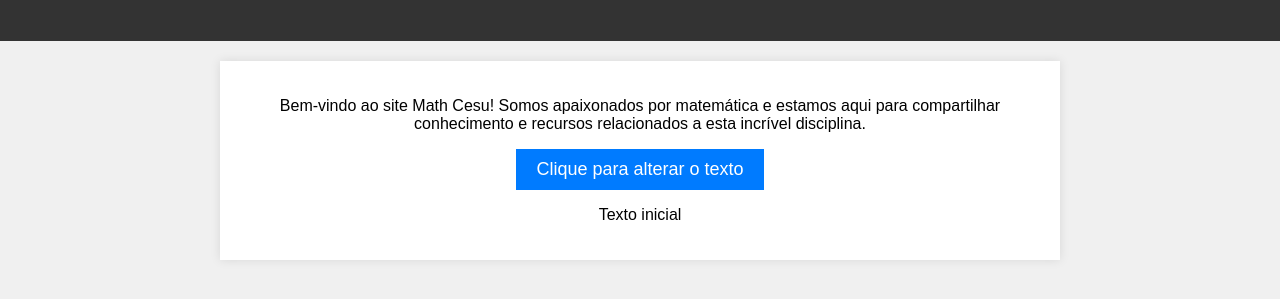
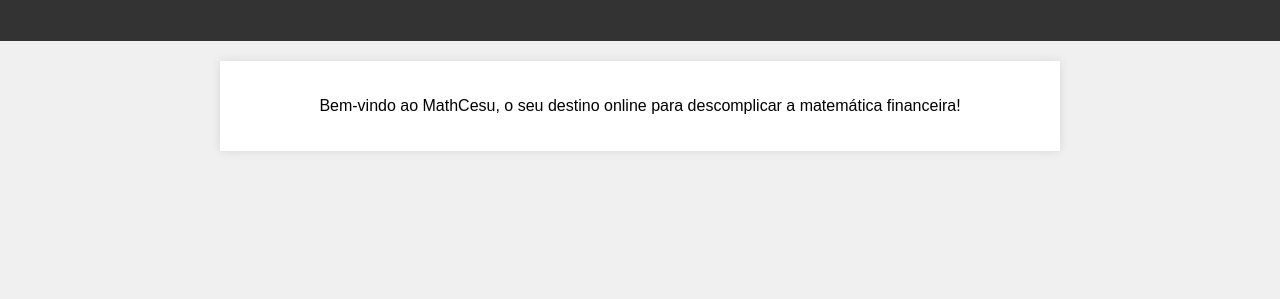
Before and after one commit to igorcosta12/igorcosta12.github.io, a plain HTML site: page index.html in a window 1280 px wide. Shown: the part 89-388 px from the top of the page. Drawn offline with Linux system fonts and the light colour scheme.

Commit message:
Update index.html

```diff
--- a/index.html
+++ b/index.html
@@ -11,9 +11,7 @@
         <h1>Math Cesu</h1>
     </header>
     <main>
-        <p>Bem-vindo ao site Math Cesu! Somos apaixonados por matemática e estamos aqui para compartilhar conhecimento e recursos relacionados a esta incrível disciplina.</p>
-        <button id="changeTextButton">Clique para alterar o texto</button>
-        <p id="displayText">Texto inicial</p>
+        <p>Bem-vindo ao MathCesu, o seu destino online para descomplicar a matemática financeira! </p>
     </main>
     <script src="script.js"></script>
 </body>
```
